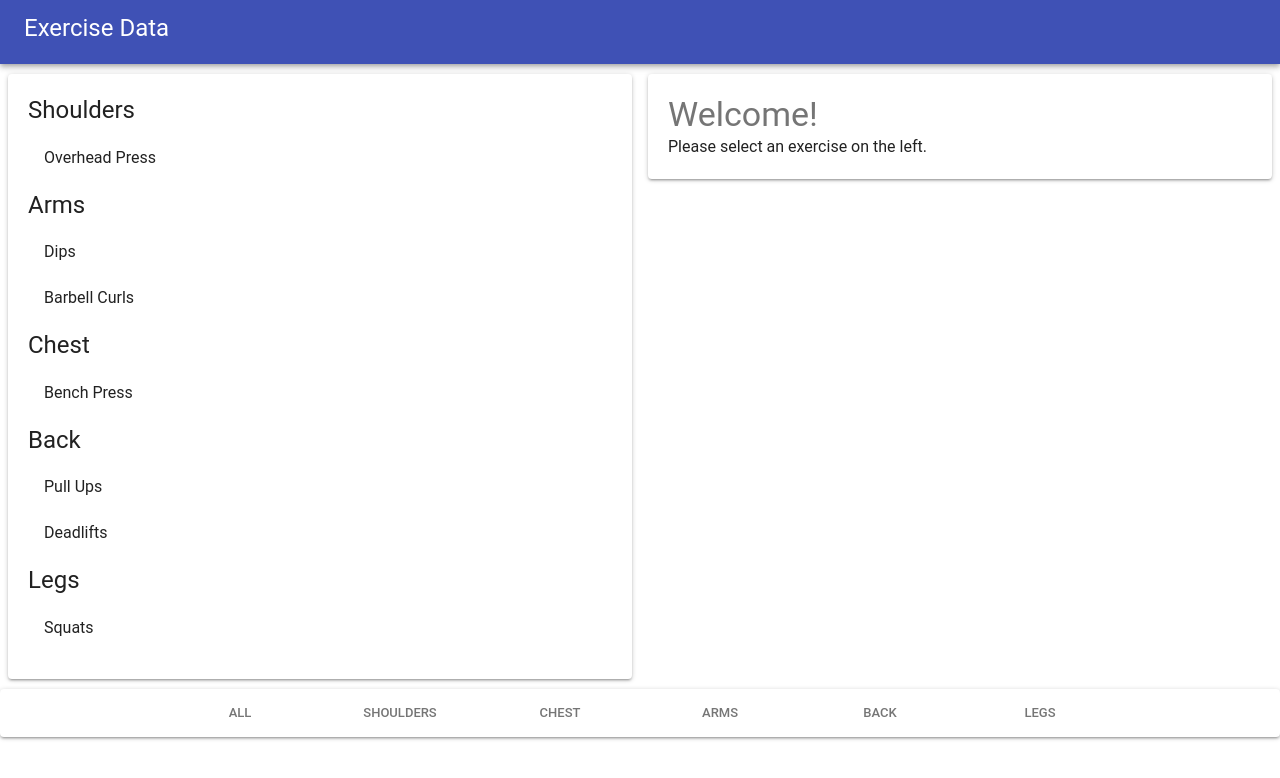
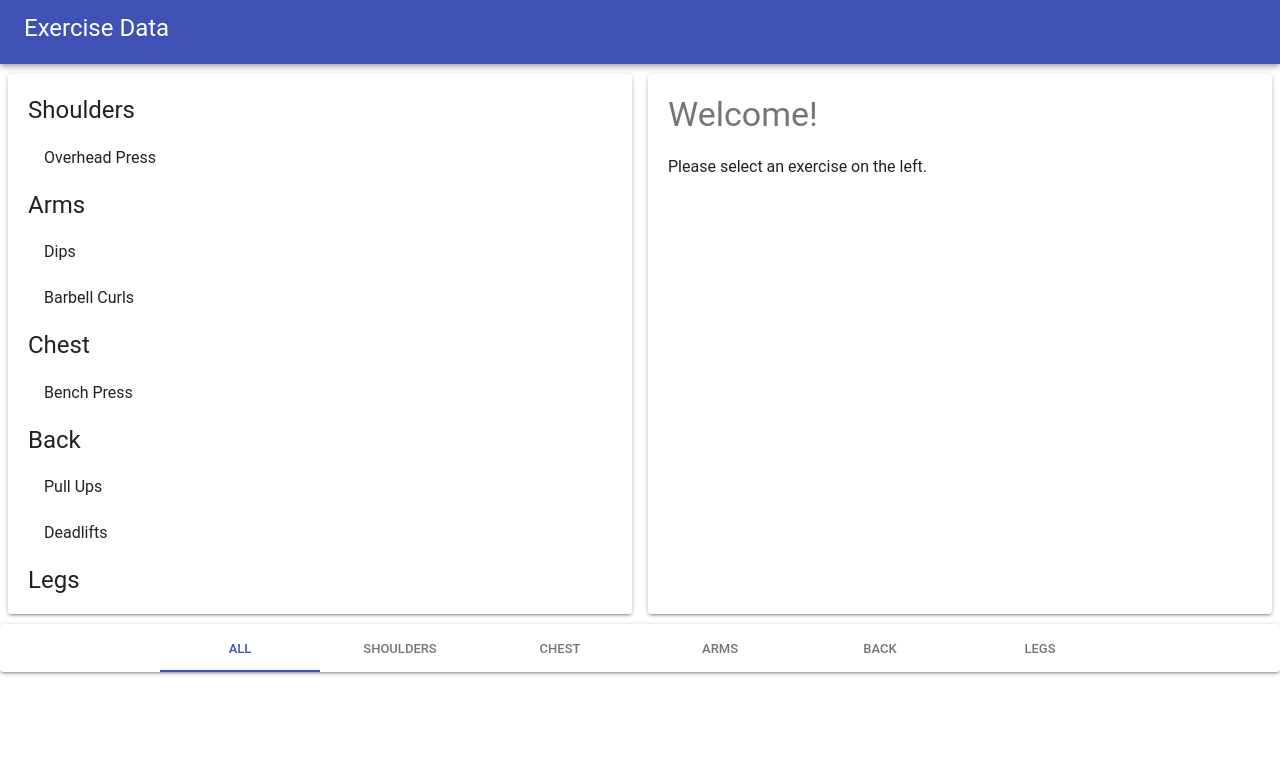
Before and after one commit to SparksFullStack/material-ui-exercise-app, a React (Create React App) app: page / in a window 1280 px wide. Shown: the top 778 px of the page. Built offline with nearby package versions, Linux system fonts and the light colour scheme.

Commit message:
added functionality that allows you to switch between the tabs

```diff
--- a/src/Components/App.js
+++ b/src/Components/App.js
@@ -17,14 +17,23 @@ class App extends Component {
         }, {}))
     }
 
+    handleCategorySelected = (category) => {
+        this.setState({
+            selectedCategory: category
+        })
+    }
+
     render(){
         const organizedExercises = this.getExercisesByMuscles();
+        const { selectedCategory } = this.state;
         return(
             <Fragment>
                     <Header />
                     <Exercises organizedExercises={organizedExercises}/>
                     <Footer
                         muscles={muscles}
+                        selectedCategory={selectedCategory}
+                        handleCategorySelected={this.handleCategorySelected}
                     />
             </Fragment>
         )
--- a/src/Components/Exercises/index.js
+++ b/src/Components/Exercises/index.js
@@ -7,15 +7,21 @@ const styles = {
         marginTop: 10,
         marginBottom: 10,
         marginLeft: 8,
-        marginRight: 8
+        marginRight: 8,
+        height: 500,
+        overflowY: 'auto'
     },
     headlines: {
         textTransform: 'capitalize'
+    },
+    subheading: {
+        marginTop: 20
     }
 }
 
 export default ({ organizedExercises }) => (
     <Grid container>
+        {/* the left pane */}
         <Grid item sm>
             <Paper style={styles.Paper}>
                 {organizedExercises.map(([exerciseGroup, exerciseArrays]) => {
@@ -28,7 +34,7 @@ export default ({ organizedExercises }) => (
                                 {exerciseGroup}
                             </Typography>
 
-                            <List component="nav">
+                            <List component="ul">
                                 {exerciseArrays.map(exerciseObject => {
                                     return (
                                         <ListItem>
@@ -42,13 +48,15 @@ export default ({ organizedExercises }) => (
                 })}
             </Paper>
         </Grid>
+
+        {/* the right pane */}
         <Grid item sm>
             <Paper style={styles.Paper}>
                 <Typography variant="display1">
                     Welcome!
                 </Typography>
 
-                <Typography variant="subheading">
+                <Typography variant="subheading" style={styles.subheading}>
                     Please select an exercise on the left.
                 </Typography>
             </Paper>
--- a/src/Components/Layouts/Footer.js
+++ b/src/Components/Layouts/Footer.js
@@ -1,11 +1,18 @@
 import React from 'react';
 import { Paper, Tabs, Tab } from '@material-ui/core';
-import { muscles } from '../../store';
 
-export default (props) => (
+// in this file, we handle the switching of the category name to it's matching index
+export default ({ muscles, selectedCategory, handleCategorySelected}) => {
+    // we use a ternary here:
+    // if category is not undefined, we're going to find the index of the category (which position it is in the tabs)
+    // otherwise, we're going to default to index 0
+    const indexOfCurrentTab =  selectedCategory ? muscles.findIndex(muscleGroup => muscleGroup === selectedCategory) + 1 : 0;
+    console.log(indexOfCurrentTab);
+
+    return (
         <Paper>
             <Tabs
-            value={props.currentTab}
+                value={indexOfCurrentTab}
                 indicatorColor='primary'
                 textColor='primary'
                 centered
@@ -13,8 +20,9 @@ export default (props) => (
 
                 <Tab label="All" />
                 {muscles.map(muscleGroup => {
-                return <Tab label={muscleGroup} />
+                    return <Tab onClick={() => handleCategorySelected(muscleGroup)} label={muscleGroup} />
                 })}
             </Tabs>
         </Paper>
     )
+}
```
Lines whose indentation alone changed are shown as unchanged.
